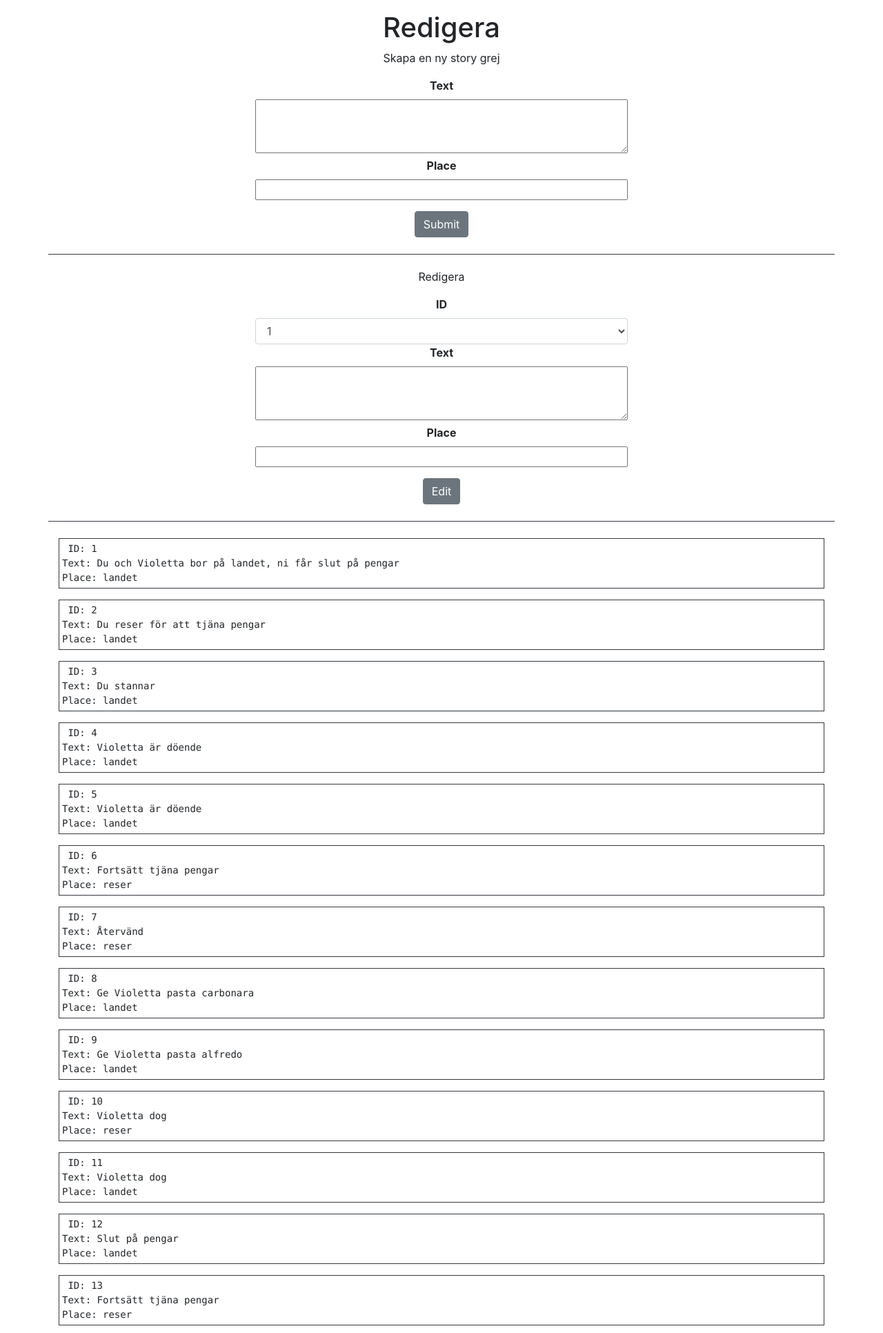
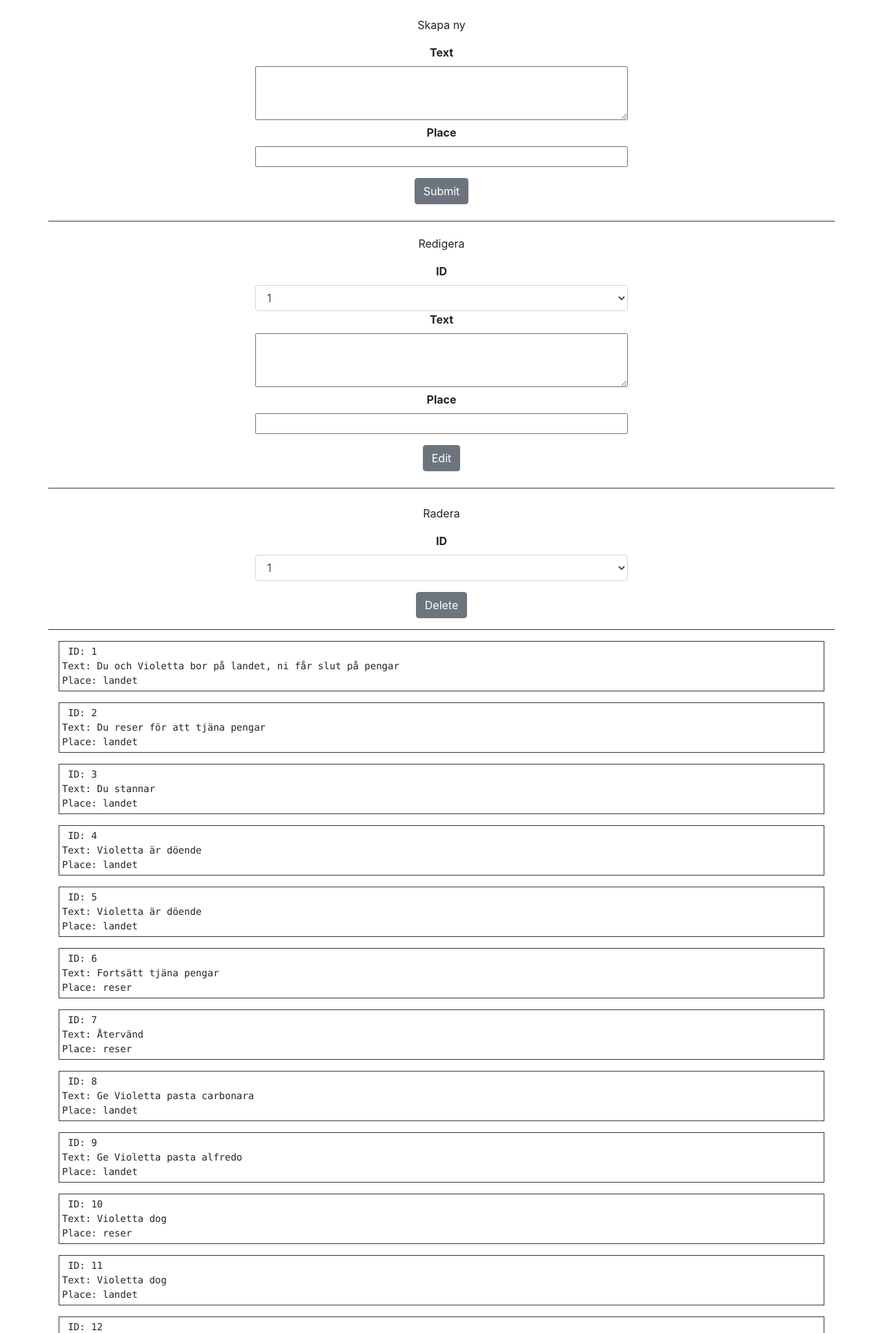
Before and after one commit to te16davidandersson/latraviatastory, a PHP site: page /edit.php in a window 1280 px wide. Shown: the part 52-1984 px from the top of the page at 69% size. Run offline with PHP 8.4, Linux system fonts and the light colour scheme; data comes from the database, SQL or seed files in the repository; data that the repository does not hold is empty; a stand-in replaces the project's code that opens the database connection.

Commit message:
la till en delete funktion

```diff
--- a/edit.php
+++ b/edit.php
@@ -22,22 +22,11 @@
 </nav>
 <main class="content">
 	<section>
-		<div class="container">
-		<div class="row">
-			<div class="col-4">
-			</div>
-			<div class="col-4 text-center mt-3">
-				<h1>Redigera</h1>
-			</div>
-			<div class="col-4">
-			</div>
-		</div>
-		</div>
 		<div class="container text-center border-bottom border-dark pb-2">
 		<form action="edit.php" method="POST">
 			<fieldset>
-					<div class="col">
-						<p>Skapa en ny story grej</p>
+					<div class="col mt-4">
+						<p>Skapa ny</p>
 					</div>
 					<div class="col">
 							<label class="font-weight-bold" for="text">Text</label>
@@ -100,6 +89,30 @@
 			</fieldset>
 		</form>
 		</div>
+		<div class="container text-center border-bottom border-dark mb-3">
+		<form action="edit.php" method="POST">
+			<fieldset>
+				<div class="col">
+					<p>Radera</p>
+				</div>
+				<div class="col">
+					<label class="font-weight-bold" for="id">ID</label>
+				</div>
+				<div class="col">
+					<select name="idDelete" class="form-control mb-3" style="width: 50%; margin-left: 25%;">
+						<?php
+							foreach ($row as $value) {
+								echo "<option>" . $value['id'] . "</option>";
+							}
+						?>
+					</select>
+				</div>
+				<div class="col">
+					<input class="mb-3 btn btn-secondary" type="submit" name="delete" id="delete" value="Delete">
+				</div>
+			</fieldset>
+		</form>
+		</div>
 	</section>
 	<section>
 <?php
@@ -115,13 +128,18 @@ if(isset($_POST['submit'])) {
 	echo "<meta http-equiv=refresh content='0; URL=edit.php'>";
 
 } elseif(isset($_POST['edit'])) {
-	//$stmt = $dbh->prepare("UPDATE story SET `text` = :textedit, `place`= :placeedit WHERE `id`= :id");
 	$stmt = $dbh->prepare("UPDATE `story` SET `text` = :textedit, `place` = :placeedit WHERE `story`.`id` = :id");
 	$stmt->bindParam(':textedit', $_POST['textedit']);
 	$stmt->bindParam(':placeedit', $_POST['placeedit']);
 	$stmt->bindParam(':id', $_POST['id']);
 	$stmt->execute();
 	echo "<meta http-equiv=refresh content='0; URL=edit.php'>";
+
+} elseif(isset($_POST['delete'])) {
+	$stmt = $dbh->prepare("DELETE FROM `story` WHERE `id` = :idDelete");
+	$stmt->bindParam(':idDelete', $_POST['idDelete']);
+	$stmt->execute();
+	echo "<meta http-equiv-refresh content='0; URL=edit.php'>";
 }
 
 foreach($row as $val) {
```
